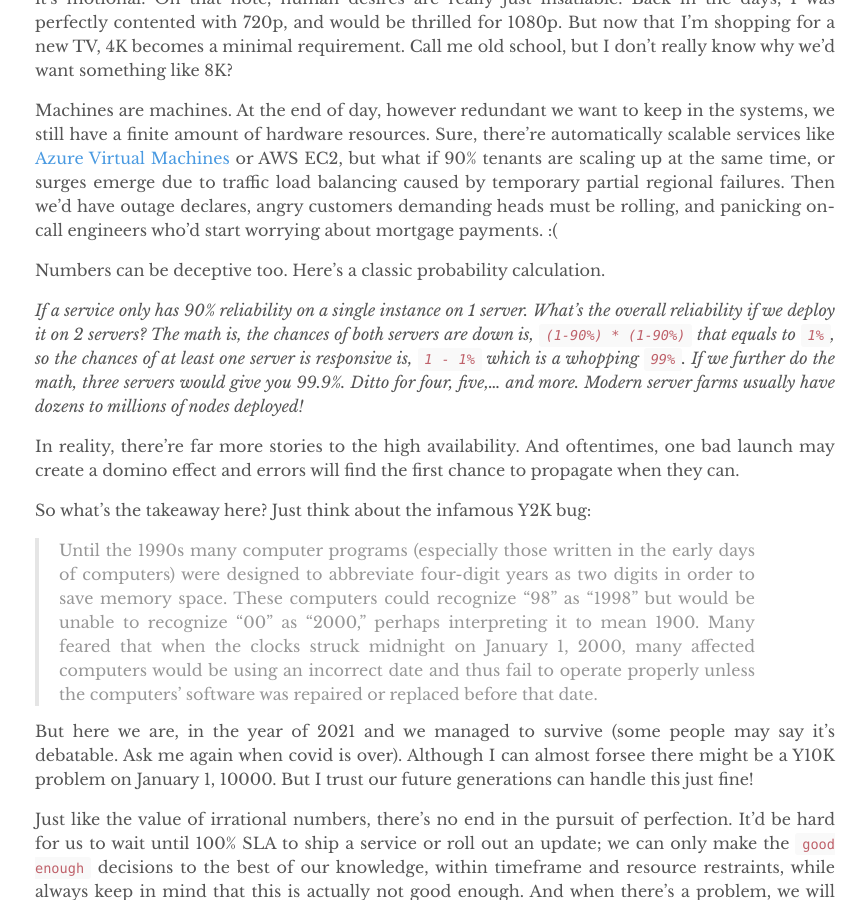
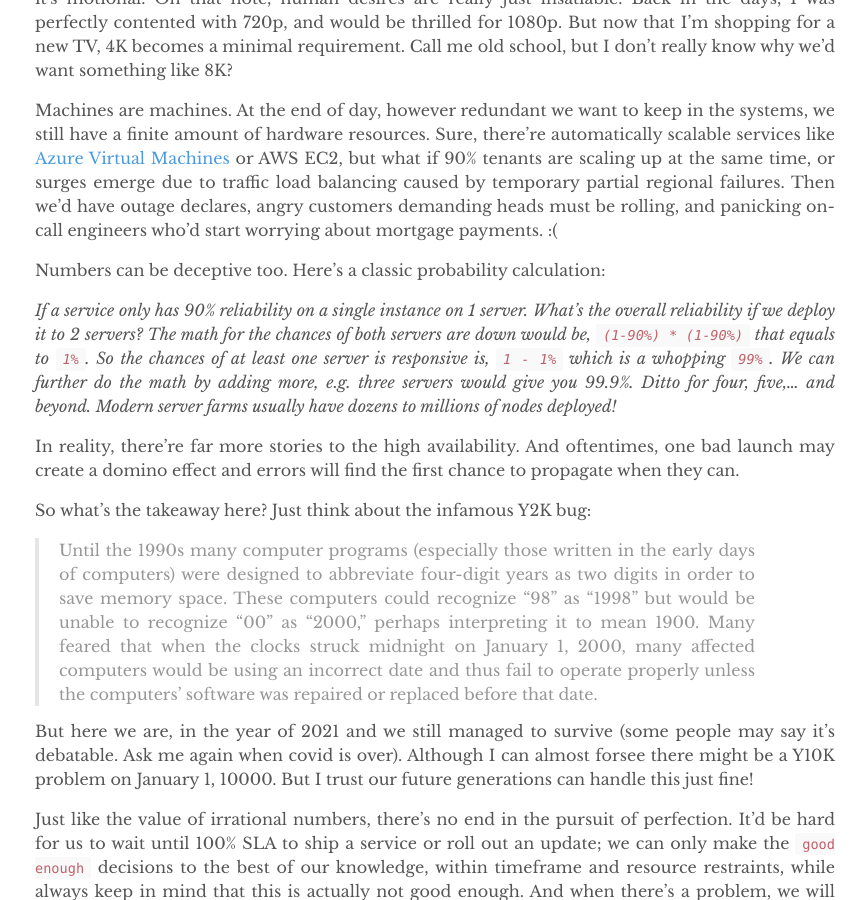
Before and after one commit to yuexiaofeng/yuexiaofeng.github.io, a Jekyll site: the page built from _posts/2021-04-09-good-enough.md, in a window 1280 px wide and 900 px high, scrolled down 7141 px. Shown: the whole window, without its empty margins (205-1071 px from the left). Built offline with Jekyll 4.4.1, drawn with Linux system fonts in a browser that asks for light colours.

Commit message:
fine tune good enough post

```diff
--- a/_posts/2021-04-09-good-enough.md
+++ b/_posts/2021-04-09-good-enough.md
@@ -169,9 +169,9 @@ The beautiful digital photos you took with your most expensive cameras - they st
 
 Machines are machines. At the end of day, however redundant we want to keep in the systems, we still have a finite amount of hardware resources. Sure, there’re automatically scalable services like [Azure Virtual Machines](https://azure.microsoft.com/en-ca/services/virtual-machines/) or AWS EC2, but what if 90% tenants are scaling up at the same time, or surges emerge due to traffic load balancing caused by temporary partial regional failures. Then we’d have outage declares, angry customers demanding heads must be rolling, and panicking on-call engineers who’d start worrying about mortgage payments. :(
 
-Numbers can be deceptive too. Here's a classic probability calculation.
+Numbers can be deceptive too. Here's a classic probability calculation:
 
-*If a service only has 90% reliability on a single instance on 1 server. What's the overall reliability if we deploy it on 2 servers? The math is, the chances of both servers are down is, `(1-90%) * (1-90%)` that equals to `1%`, so the chances of at least one server is responsive is, `1 - 1%` which is a whopping `99%`. If we further do the math, three servers would give you 99.9%. Ditto for four, five,... and more. Modern server farms usually have dozens to millions of nodes deployed!*
+*If a service only has 90% reliability on a single instance on 1 server. What's the overall reliability if we deploy it to 2 servers? The math for the chances of both servers are down would be, `(1-90%) * (1-90%)` that equals to `1%`. So the chances of at least one server is responsive is, `1 - 1%` which is a whopping `99%`. We can further do the math by adding more, e.g. three servers would give you 99.9%. Ditto for four, five,... and beyond. Modern server farms usually have dozens to millions of nodes deployed!*
 
 In reality, there're far more stories to the high availability. And oftentimes, one bad launch may create a domino effect and errors will find the first chance to propagate when they can.
 
@@ -179,7 +179,7 @@ So what's the takeaway here? Just think about the infamous Y2K bug:
 
 > Until the 1990s many computer programs (especially those written in the early days of computers) were designed to abbreviate four-digit years as two digits in order to save memory space. These computers could recognize “98” as “1998” but would be unable to recognize “00” as “2000,” perhaps interpreting it to mean 1900. Many feared that when the clocks struck midnight on January 1, 2000, many affected computers would be using an incorrect date and thus fail to operate properly unless the computers’ software was repaired or replaced before that date.
 
-But here we are, in the year of 2021 and we managed to survive (some people may say it's debatable. Ask me again when covid is over). Although I can almost forsee there might be a Y10K problem on January 1, 10000. But I trust our future generations can handle this just fine!
+But here we are, in the year of 2021 and we still managed to survive (some people may say it's debatable. Ask me again when covid is over). Although I can almost forsee there might be a Y10K problem on January 1, 10000. But I trust our future generations can handle this just fine!
 
 Just like the value of irrational numbers, there’s no end in the pursuit of perfection. It'd be hard for us to wait until 100% SLA to ship a service or roll out an update; we can only make the `good enough` decisions to the best of our knowledge, within timeframe and resource restraints, while always keep in mind that this is actually not good enough. And when there's a problem, we will find a solution, always. Growth mindset, folks!
 
```
